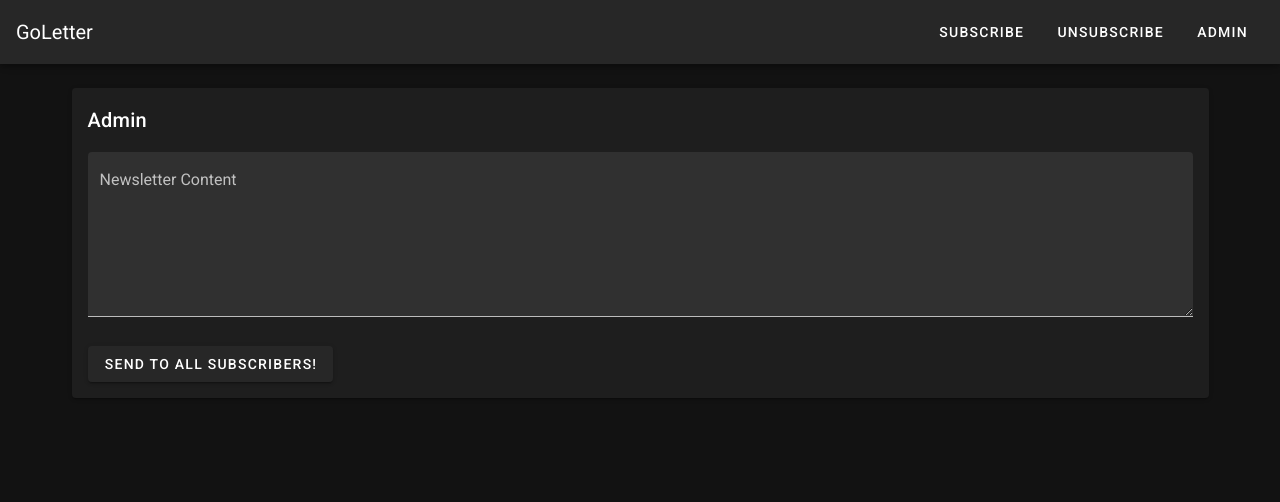
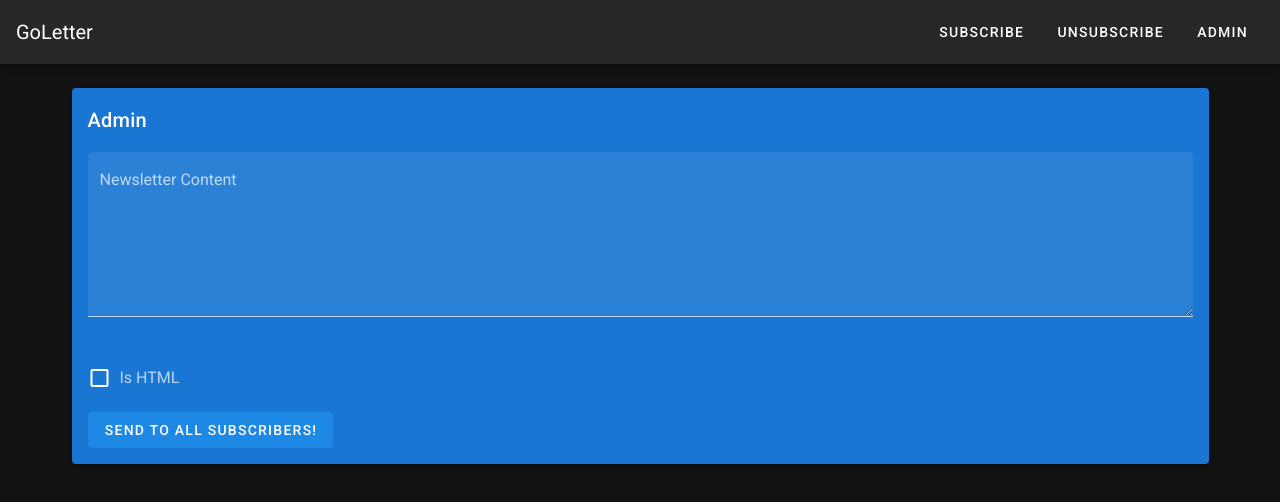
Before and after one commit to twilight-warlock/Golang-Project, a Nuxt app in the folder frontend/: page /admin in a window 1280 px wide. Shown: the top 502 px of the page. Built offline with nearby package versions, Linux system fonts and the light colour scheme.

Commit message:
ft: admin page

```diff
--- a/frontend/pages/admin.vue
+++ b/frontend/pages/admin.vue
@@ -1,11 +1,12 @@
 <template>
   <v-container>
-    <v-card>
+    <v-card color="blue darken-2">
       <v-card-title>Admin</v-card-title>
       <v-card-text>
         <v-form @submit.prevent="sendContent">
-          <v-textarea v-model="content" label="Newsletter Content" filled></v-textarea>
-          <v-btn type="submit">Send to all subscribers!</v-btn>
+          <v-textarea v-model="content" label="Newsletter Content" color="white" filled></v-textarea>
+          <v-checkbox v-model="isHTML" label="Is HTML" value="isHTML" color="white"></v-checkbox>
+          <v-btn color="blue darken-1" depressed type="submit">Send to all subscribers!</v-btn>
         </v-form>
       </v-card-text>
     </v-card>
@@ -16,6 +17,7 @@
 export default {
     data: () => ({
         content: '',
+        isHTML: false,
     }),
     methods:{
         sendContent(){
```
